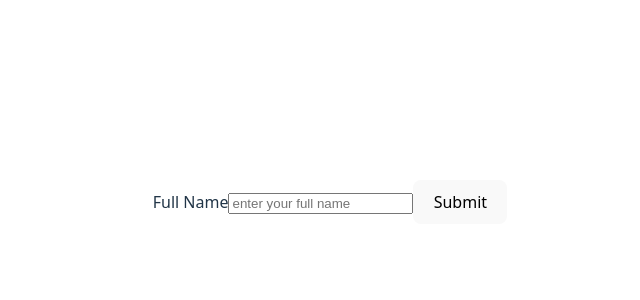
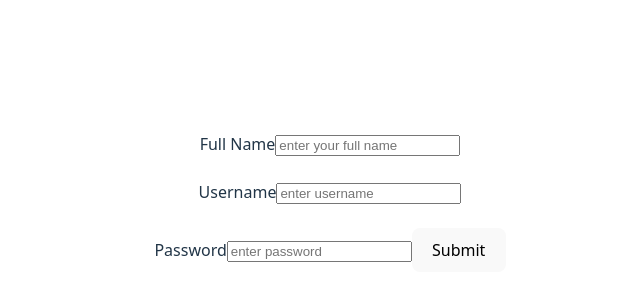
Before and after one commit to vanshmg09/React, a React (Vite) app in the folder REACT/react-state-class2/: page / in a window 1280 px wide. Shown: the part 198-498 px from the top of the page, without its empty margins (310-950 px from the left). Built offline with nearby package versions, Linux system fonts and the light colour scheme.

Commit message:
Handling Multiple Inpute

```diff
--- a/REACT/react-state-class2/src/Form.jsx
+++ b/REACT/react-state-class2/src/Form.jsx
@@ -2,15 +2,53 @@
 
 export default function Form(){
 
-    let [fullName, setFullName] = useState("");
+    let [formData, setFormData] = useState({
+        fullName: "",
+        username: "",
+        password: ""
+    })
 
-    let handleNameChange = (event) => {
-        setFullName(event.target.value)
+    // let handleNameChange = (event) => {
+    //     setFullName(event.target.value)
+    // }
+
+    // let handleUsername = (event) => {
+    //     setUsername(event.target.value)
+    // }
+
+    let handleInputChange = (event) => {
+        let fieldName = event.target.name;
+        let newValue = event.target.value;
+
+        setFormData((currData) => {
+            // currData.fieldName --> currData[fieldName] (compute property value)
+            // currData[fieldName] = newValue;
+            return {...currData , [fieldName]: newValue}
+        })
+    }
+
+    let handleSubmit = (event) => {
+        event.preventDefault();
+        console.log(formData)
+        setFormData({
+        fullName: "",
+        username: "",
+        password: ""
+    })
     }
     return(
-        <form>
+        <form onSubmit={handleSubmit}>
             <label htmlFor="fullName">Full Name</label>
-            <input placeholder="enter your full name" type="text" value={fullName} onChange={handleNameChange} id="fullName"/>
+            <input placeholder="enter your full name" type="text" value={formData.fullName}  id="fullName" name="fullName" onChange={handleInputChange}/>
+
+            <br />
+            <br />
+            <label htmlFor="username">Username</label>
+            <input placeholder="enter username" type="text" value={formData.username}  id="username" name="username" onChange={handleInputChange}/>
+             <br />
+            <br />
+            <label htmlFor="password">Password</label>
+            <input placeholder="enter password" type="password" value={formData.password}  id="password" name="password" onChange={handleInputChange}/>
             <button>Submit</button>
         </form>
     )
```
